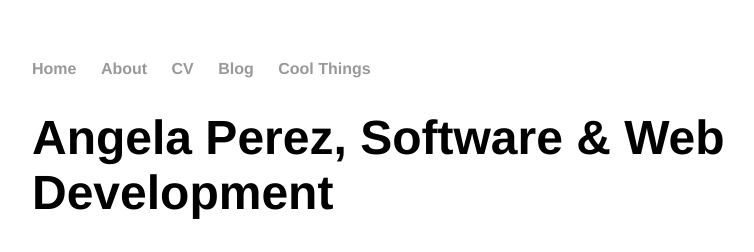
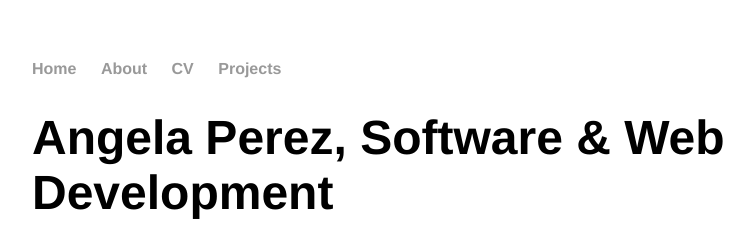
Before and after one commit to anfperez/anfperez.github.io, a Jekyll site: the page built from index.html, in a window 1280 px wide. Shown: the top 252 px of the page, without its empty margins (160-914 px from the left). Built offline with Jekyll 4.4.1, drawn with Linux system fonts in a browser that asks for light colours.

Commit message:
Update default.html

```diff
--- a/_layouts/default.html
+++ b/_layouts/default.html
@@ -11,8 +11,7 @@
 	        		<li><a href="/">Home</a></li>
 		        	<li><a href="/about">About</a></li>
 	        		<li><a href="/cv">CV</a></li>
-	        		<li><a href="/blog">Blog</a></li>
-				<li><a href="/Cool">Cool Things</a></li>
+	        		<li><a href="/blog">Projects</a></li>
 	    		</ul>
 			</nav>
 			<div class="container">
```
